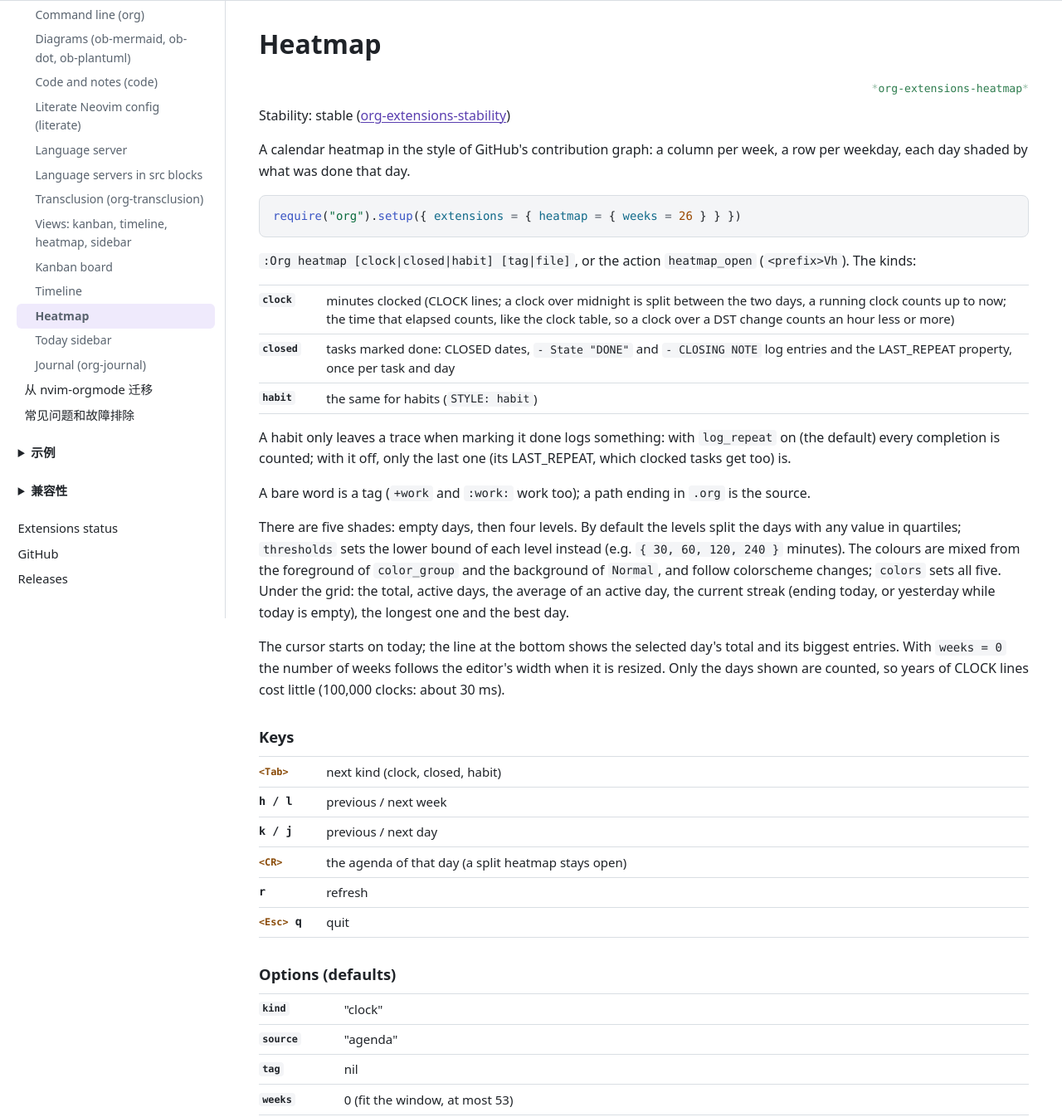
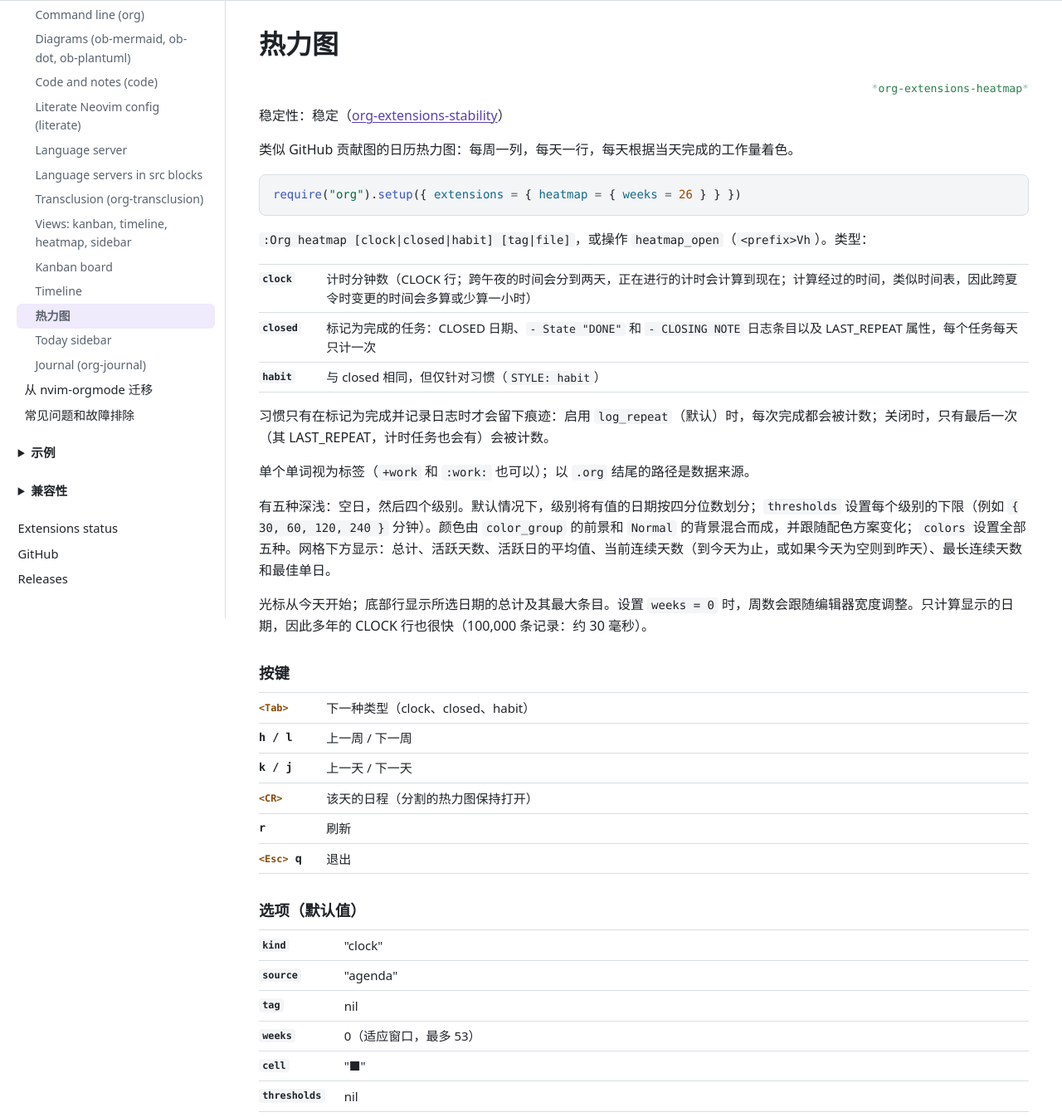
Before and after one commit to fork-svg/org-nvim-zh, a plain HTML site: page docs/manual/org-extensions-heatmap.html in a window 1280 px wide. Shown: the part 55-1401 px from the top of the page at 83% size. Drawn offline with Linux system fonts and the light colour scheme.

Commit message:
翻译：org-extensions-heatmap.html（热力图扩展）
- 翻译标题和描述
- 翻译热力图类型说明
- 翻译按键和选项

```diff
--- a/docs/manual/org-extensions-heatmap.html
+++ b/docs/manual/org-extensions-heatmap.html
@@ -3,8 +3,8 @@
 <head>
 <meta charset="utf-8">
 <meta name="viewport" content="width=device-width, initial-scale=1">
-<title>Heatmap · org.nvim</title>
-<meta name="description" content="org.nvim: Emacs Org mode for Neovim, in pure Lua.">
+<title>热力图 · org.nvim</title>
+<meta name="description" content="org.nvim：在 Neovim 中使用纯 Lua 实现的 Emacs Org 模式。">
 <link rel="icon" href="https://raw.githubusercontent.com/xheisenbugx/org.nvim/media/logo.png">
 <link rel="stylesheet" href="../assets/site.css">
 <script>try{var t=localStorage.getItem('org-theme');if(t)document.documentElement.dataset.theme=t}catch(e){}</script>
@@ -83,7 +83,7 @@
 <li class="sub"><a href="../manual/org-extensions-views.html">Views: kanban, timeline, heatmap, sidebar</a></li>
 <li class="sub"><a href="../manual/org-extensions-kanban.html">Kanban board</a></li>
 <li class="sub"><a href="../manual/org-extensions-timeline.html">Timeline</a></li>
-<li class="sub"><a href="../manual/org-extensions-heatmap.html" aria-current="page">Heatmap</a></li>
+<li class="sub"><a href="../manual/org-extensions-heatmap.html" aria-current="page">热力图</a></li>
 <li class="sub"><a href="../manual/org-extensions-sidebar.html">Today sidebar</a></li>
 <li class="sub"><a href="../manual/org-extensions-journal.html">Journal (org-journal)</a></li>
 <li class=""><a href="../manual/org-migrate.html">从 nvim-orgmode 迁移</a></li>
@@ -126,36 +126,36 @@
 </ul></nav>
 <main id="content" class="content manual">
 <article>
-<h1>Heatmap</h1>
+<h1>热力图</h1>
 <div class="tags"><a class="tag" id="org-extensions-heatmap" href="#org-extensions-heatmap">org-extensions-heatmap</a></div>
-<p>Stability: stable (<a class="hl" href="org-extensions.html#org-extensions-stability">org-extensions-stability</a>)</p>
-<p>A calendar heatmap in the style of GitHub's contribution graph: a column per week, a row per weekday, each day shaded by what was done that day.</p>
+<p>稳定性：稳定（<a class="hl" href="org-extensions.html#org-extensions-stability">org-extensions-stability</a>）</p>
+<p>类似 GitHub 贡献图的日历热力图：每周一列，每天一行，每天根据当天完成的工作量着色。</p>
 <pre class="code"><code class="language-lua"><span class="h-f">require</span>(<span class="h-s">&quot;org&quot;</span>).<span class="h-f">setup</span>({ <span class="h-m">extensions</span> <span class="h-o">=</span> { <span class="h-m">heatmap</span> <span class="h-o">=</span> { <span class="h-m">weeks</span> <span class="h-o">=</span> <span class="h-n">26</span> } } })</code></pre>
-<p><code>:Org heatmap [clock|closed|habit] [tag|file]</code>, or the action <code>heatmap_open</code> (<code>&lt;prefix&gt;Vh</code>). The kinds:</p>
+<p><code>:Org heatmap [clock|closed|habit] [tag|file]</code>，或操作 <code>heatmap_open</code>（<code>&lt;prefix&gt;Vh</code>）。类型：</p>
 <table class="defs">
-<tr><td class="term"><code>clock</code></td><td>minutes clocked (CLOCK lines; a clock over midnight is split between the two days, a running clock counts up to now; the time that elapsed counts, like the clock table, so a clock over a DST change counts an hour less or more)</td></tr>
-<tr><td class="term"><code>closed</code></td><td>tasks marked done: CLOSED dates, <code>- State &quot;DONE&quot;</code> and <code>- CLOSING NOTE</code> log entries and the LAST_REPEAT property, once per task and day</td></tr>
-<tr><td class="term"><code>habit</code></td><td>the same for habits (<code>STYLE: habit</code>)</td></tr>
+<tr><td class="term"><code>clock</code></td><td>计时分钟数（CLOCK 行；跨午夜的时间会分到两天，正在进行的计时会计算到现在；计算经过的时间，类似时间表，因此跨夏令时变更的时间会多算或少算一小时）</td></tr>
+<tr><td class="term"><code>closed</code></td><td>标记为完成的任务：CLOSED 日期、<code>- State "DONE"</code> 和 <code>- CLOSING NOTE</code> 日志条目以及 LAST_REPEAT 属性，每个任务每天只计一次</td></tr>
+<tr><td class="term"><code>habit</code></td><td>与 closed 相同，但仅针对习惯（<code>STYLE: habit</code>）</td></tr>
 </table>
-<p>A habit only leaves a trace when marking it done logs something: with <code>log_repeat</code> on (the default) every completion is counted; with it off, only the last one (its LAST_REPEAT, which clocked tasks get too) is.</p>
-<p>A bare word is a tag (<code>+work</code> and <code>:work:</code> work too); a path ending in <code>.org</code> is the source.</p>
-<p>There are five shades: empty days, then four levels. By default the levels split the days with any value in quartiles; <code>thresholds</code> sets the lower bound of each level instead (e.g. <code>{ 30, 60, 120, 240 }</code> minutes). The colours are mixed from the foreground of <code>color_group</code> and the background of <code>Normal</code>, and follow colorscheme changes; <code>colors</code> sets all five. Under the grid: the total, active days, the average of an active day, the current streak (ending today, or yesterday while today is empty), the longest one and the best day.</p>
-<p>The cursor starts on today; the line at the bottom shows the selected day's total and its biggest entries. With <code>weeks = 0</code> the number of weeks follows the editor's width when it is resized. Only the days shown are counted, so years of CLOCK lines cost little (100,000 clocks: about 30 ms).</p>
-<h3 id="h-keys">Keys</h3>
+<p>习惯只有在标记为完成并记录日志时才会留下痕迹：启用 <code>log_repeat</code>（默认）时，每次完成都会被计数；关闭时，只有最后一次（其 LAST_REPEAT，计时任务也会有）会被计数。</p>
+<p>单个单词视为标签（<code>+work</code> 和 <code>:work:</code> 也可以）；以 <code>.org</code> 结尾的路径是数据来源。</p>
+<p>有五种深浅：空日，然后四个级别。默认情况下，级别将有值的日期按四分位数划分；<code>thresholds</code> 设置每个级别的下限（例如 <code>{ 30, 60, 120, 240 }</code> 分钟）。颜色由 <code>color_group</code> 的前景和 <code>Normal</code> 的背景混合而成，并跟随配色方案变化；<code>colors</code> 设置全部五种。网格下方显示：总计、活跃天数、活跃日的平均值、当前连续天数（到今天为止，或如果今天为空则到昨天）、最长连续天数和最佳单日。</p>
+<p>光标从今天开始；底部行显示所选日期的总计及其最大条目。设置 <code>weeks = 0</code> 时，周数会跟随编辑器宽度调整。只计算显示的日期，因此多年的 CLOCK 行也很快（100,000 条记录：约 30 毫秒）。</p>
+<h3 id="h-keys">按键</h3>
 <table class="defs">
-<tr><td class="term"><span class="key">&lt;Tab&gt;</span></td><td>next kind (clock, closed, habit)</td></tr>
-<tr><td class="term">h / l</td><td>previous / next week</td></tr>
-<tr><td class="term">k / j</td><td>previous / next day</td></tr>
-<tr><td class="term"><span class="key">&lt;CR&gt;</span></td><td>the agenda of that day (a split heatmap stays open)</td></tr>
-<tr><td class="term">r</td><td>refresh</td></tr>
-<tr><td class="term"><span class="key">&lt;Esc&gt;</span> q</td><td>quit</td></tr>
+<tr><td class="term"><span class="key">&lt;Tab&gt;</span></td><td>下一种类型（clock、closed、habit）</td></tr>
+<tr><td class="term">h / l</td><td>上一周 / 下一周</td></tr>
+<tr><td class="term">k / j</td><td>上一天 / 下一天</td></tr>
+<tr><td class="term"><span class="key">&lt;CR&gt;</span></td><td>该天的日程（分割的热力图保持打开）</td></tr>
+<tr><td class="term">r</td><td>刷新</td></tr>
+<tr><td class="term"><span class="key">&lt;Esc&gt;</span> q</td><td>退出</td></tr>
 </table>
-<h3 id="h-options-defaults">Options (defaults)</h3>
+<h3 id="h-options-defaults">选项（默认值）</h3>
 <table class="defs">
 <tr><td class="term"><code>kind</code></td><td>&quot;clock&quot;</td></tr>
 <tr><td class="term"><code>source</code></td><td>&quot;agenda&quot;</td></tr>
 <tr><td class="term"><code>tag</code></td><td>nil</td></tr>
-<tr><td class="term"><code>weeks</code></td><td>0 (fit the window, at most 53)</td></tr>
+<tr><td class="term"><code>weeks</code></td><td>0（适应窗口，最多 53）</td></tr>
 <tr><td class="term"><code>cell</code></td><td>&quot;■&quot;</td></tr>
 <tr><td class="term"><code>thresholds</code></td><td>nil</td></tr>
 <tr><td class="term"><code>color_group</code></td><td>&quot;DiagnosticOk&quot;</td></tr>
@@ -163,10 +163,10 @@
 <tr><td class="term"><code>layout</code></td><td>&quot;float&quot;</td></tr>
 <tr><td class="term"><code>keys</code></td><td><code>next_kind</code>, <code>prev_week</code>, <code>next_week</code>, <code>next_day</code>, <code>prev_day</code>, <code>agenda</code>, <code>refresh</code>, <code>quit</code></td></tr>
 </table>
-<p>Highlight groups: <code>OrgHeatmap0</code> to <code>OrgHeatmap4</code> (the shades, set from the options), <code>OrgHeatmapTitle</code>, <code>OrgHeatmapHint</code>, <code>OrgHeatmapLabel</code>, <code>OrgHeatmapValue</code>, <code>OrgHeatmapDetail</code>.</p>
+<p>高亮组：<code>OrgHeatmap0</code> 到 <code>OrgHeatmap4</code>（深浅程度，从选项设置），<code>OrgHeatmapTitle</code>、<code>OrgHeatmapHint</code>、<code>OrgHeatmapLabel</code>、<code>OrgHeatmapValue</code>、<code>OrgHeatmapDetail</code>。</p>
 </article>
-<nav class="pager"><a class="prev" href="../manual/org-extensions-timeline.html"><span>上一页</span>Timeline</a><a class="next" href="../manual/org-extensions-sidebar.html"><span>下一页</span>Today sidebar</a></nav>
-<footer><a href="https://github.com/xheisenbugx/org.nvim/blob/v3.7.0/doc/org.txt#L14002">View source on GitHub</a> · org.nvim is MIT licensed.</footer>
+<nav class="pager"><a class="prev" href="../manual/org-extensions-timeline.html"><span>上一页</span>时间线</a><a class="next" href="../manual/org-extensions-sidebar.html"><span>下一页</span>今日侧边栏</a></nav>
+<footer><a href="https://github.com/xheisenbugx/org.nvim/blob/v3.7.0/doc/org.txt#L14002">在 GitHub 上查看源码</a> · org.nvim 基于 MIT 许可证。</footer>
 </main>
 </div>
 </body>
```
